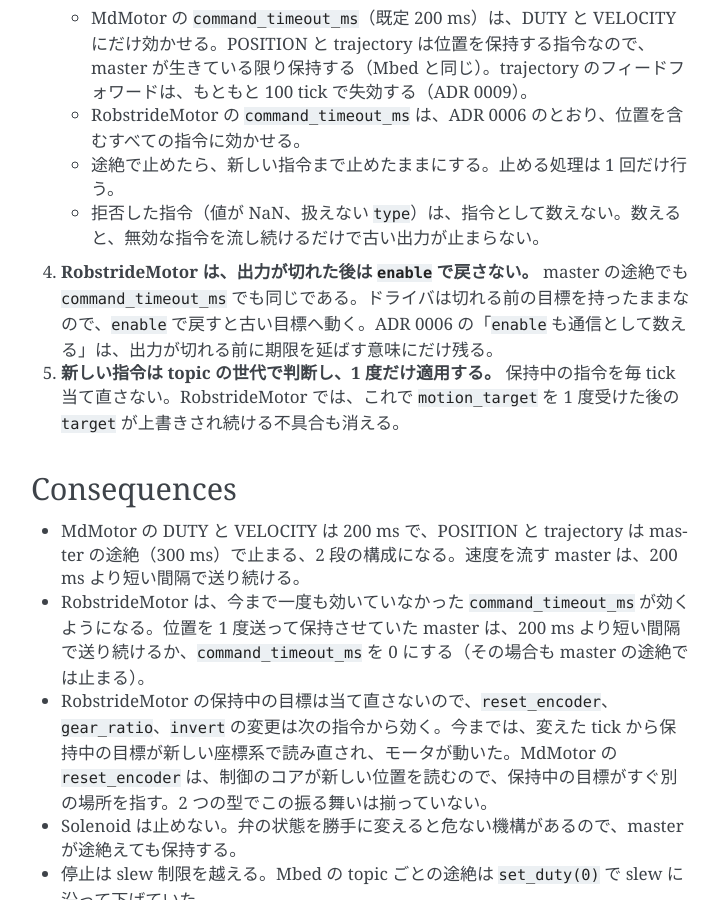
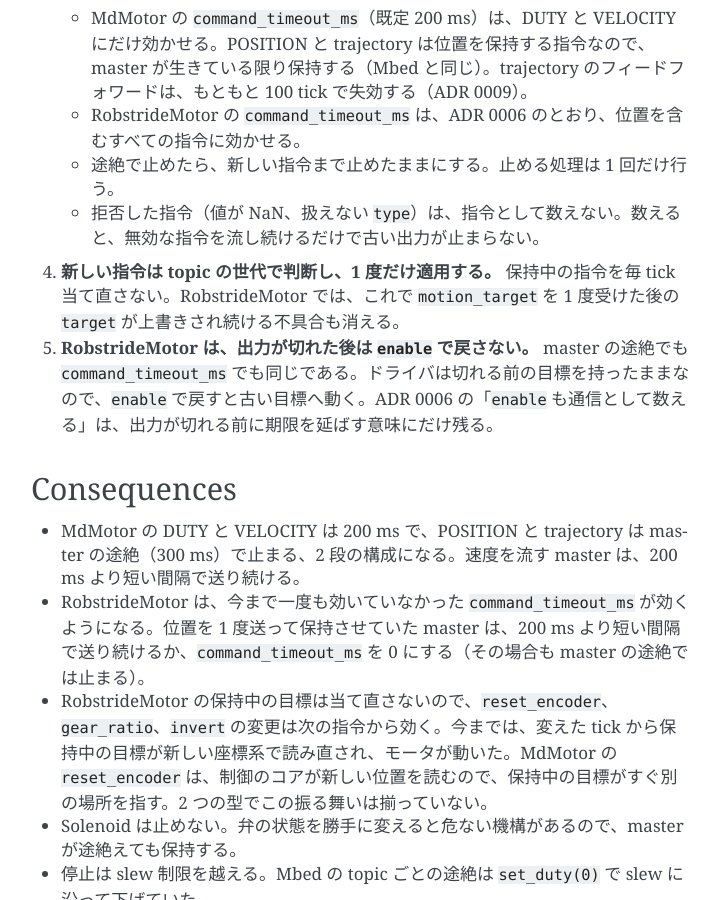
Before and after one commit to ForteFibre/fibril_zephyr, a Sphinx documentation site: the page built from doc/adr/0016-command-loss-stop.md, in a window 1280 px wide and 900 px high, scrolled down 1370 px. Shown: the whole window, without its empty margins (389-1108 px from the left). Built offline with Sphinx 7.4.7, drawn with Linux system fonts in a browser that asks for light colours.

Commit message:
docs(adr): ADR 0016 の Decision の番号を並べ直す
Co-Authored-By: Claude Opus 5.5 (1M context) <noreply@anthropic.com>

```diff
--- a/doc/adr/0016-command-loss-stop.md
+++ b/doc/adr/0016-command-loss-stop.md
@@ -39,8 +39,8 @@ CanMotorMbed は、ホストの heartbeat が 1 s 途絶えると全モータを
    - RobstrideMotor の `command_timeout_ms` は、ADR 0006 のとおり、位置を含むすべての指令に効かせる。
    - 途絶で止めたら、新しい指令まで止めたままにする。止める処理は 1 回だけ行う。
    - 拒否した指令（値が NaN、扱えない `type`）は、指令として数えない。数えると、無効な指令を流し続けるだけで古い出力が止まらない。
+4. **新しい指令は topic の世代で判断し、1 度だけ適用する。** 保持中の指令を毎 tick 当て直さない。RobstrideMotor では、これで `motion_target` を 1 度受けた後の `target` が上書きされ続ける不具合も消える。
 5. **RobstrideMotor は、出力が切れた後は `enable` で戻さない。** master の途絶でも `command_timeout_ms` でも同じである。ドライバは切れる前の目標を持ったままなので、`enable` で戻すと古い目標へ動く。ADR 0006 の「`enable` も通信として数える」は、出力が切れる前に期限を延ばす意味にだけ残る。
-4. **新しい指令は topic の世代で判断し、1 度だけ適用する。** 保持中の指令を毎 tick 当て直さない。RobstrideMotor では、これで `motion_target` を 1 度受けた後の `target` が上書きされ続ける不具合も消える。
 
 ## Consequences
 
```
